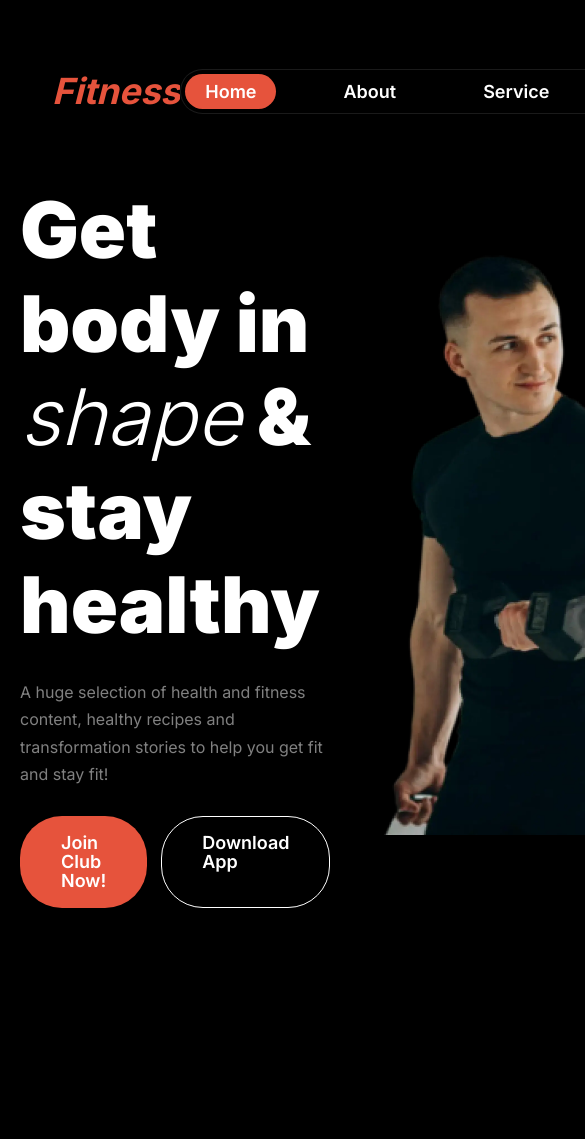
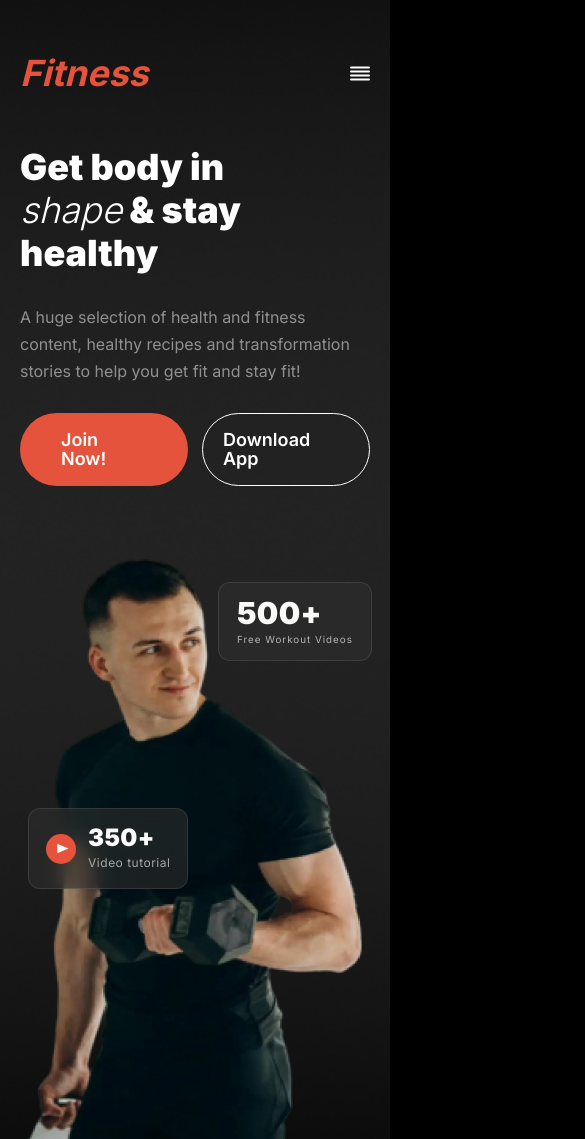
Before and after one commit to kawsersimanto/fintness, a plain HTML site: page index.html in a window 390 px wide. Shown: the top 1139 px of the page, 585 px wide, since content can reach past the window. Before the commit the page ends 908 px from the top, so only its background shows below. Drawn offline with Linux system fonts and the light colour scheme.

Commit message:
completed banner section and made it reponsive

```diff
--- a/index.html
+++ b/index.html
@@ -16,7 +16,7 @@
     <header class="navbar">
       <div class="container">
         <div class="flex items-center justify-between">
-          <a href="#">
+          <a href="index.html">
             <h2 class="logo">Fitness</h2>
           </a>
           <nav>
@@ -27,12 +27,17 @@
               <li><a href="#" class="nav-link">Contact</a></li>
             </ul>
           </nav>
+          <img
+            src="images/banner/hamburger.svg"
+            class="ham-burger-icon"
+            alt="hamburger icon"
+          />
         </div>
       </div>
     </header>
     <main class="banner">
       <div class="container">
-        <div class="banner-wrap">
+        <div class="banner-wrap flex items-center">
           <div class="banner-text-wrap">
             <h1 class="banner-title">
               Get body in <span class="highlight">shape</span> & stay healthy
@@ -42,7 +47,9 @@
               and transformation stories to help you get fit and stay fit!
             </p>
             <div class="banner-btn-group flex">
-              <a href="#" class="btn btn-primary">Join Club Now!</a>
+              <a href="#" class="btn btn-primary"
+                >Join <span class="club-text">Club</span> Now!</a
+              >
               <a href="#" class="btn btn-outline">Download App</a>
             </div>
           </div>
@@ -52,6 +59,17 @@
               alt="A body builder"
               class="banner-img"
             />
+            <div class="workout">
+              <h3>500+</h3>
+              <p>Free Workout Videos</p>
+            </div>
+            <div class="video-tutorial flex items-center">
+              <img src="images/banner/play-icon.svg" alt="Circle image" />
+              <div class="video-tutorial-content">
+                <h3>350+</h3>
+                <p>Video tutorial</p>
+              </div>
+            </div>
           </div>
         </div>
       </div>
--- a/style.css
+++ b/style.css
@@ -3,6 +3,7 @@
 :root {
   --theme-primary-font: "Inter", sans-serif;
   --theme-primary-color: #e6533c;
+  --theme-primary-dark-color: #ad4231;
   --theme-neutral-color: #ffffff;
   --theme-neutral-10: rgba(255, 255, 255, 0.1);
   --theme-text-color: rgba(255, 255, 255, 0.5);
@@ -16,6 +17,9 @@ body {
   margin: 0;
   padding: 0;
   box-sizing: border-box;
+}
+
+body {
   background-color: var(--theme-background-color);
 }
 
@@ -130,20 +134,39 @@ img {
   font-size: 18px;
   font-weight: 600;
   border: 1px solid transparent;
+  transition: background-color 300ms ease-in-out;
 }
 
 .btn-primary {
   background-color: var(--theme-primary-color);
 }
 
+.btn-primary:hover {
+  background-color: var(--theme-primary-dark-color);
+}
+
 .btn-outline {
   border-color: var(--theme-neutral-color);
+  transition: background-color 300ms ease-in-out, color 300ms ease-in-out;
+}
+
+.btn-outline:hover {
+  background-color: var(--theme-neutral-color);
+  color: var(--theme-background-color);
 }
 
 /* navbar */
 
 .navbar {
-  padding: 69px 32px;
+  padding: 69px 0;
+  position: absolute;
+  top: 0;
+  left: 0;
+  right: 0;
+}
+
+.ham-burger-icon {
+  display: none;
 }
 
 .logo {
@@ -180,6 +203,14 @@ img {
 
 /* banner  */
 
+.banner {
+  padding-top: 160px;
+  background-image: url("./images/banner/banner-bg.png");
+  background-size: cover;
+  background-repeat: no-repeat;
+  background-position: center center;
+}
+
 .banner-title {
   font-size: 78px;
   font-weight: 900;
@@ -191,9 +222,6 @@ img {
 }
 
 .banner-wrap {
-  display: grid;
-  grid-template-columns: repeat(2, 1fr);
-  align-items: center;
   gap: 54px;
 }
 
@@ -210,3 +238,217 @@ img {
   height: 580px;
   object-fit: contain;
 }
+
+.banner-image-wrap {
+  position: relative;
+}
+
+/* workout */
+
+.workout,
+.video-tutorial {
+  padding: 20px 23px;
+  border-radius: 12px;
+  border: 1px solid rgba(255, 255, 255, 0.1);
+  background: rgba(48, 48, 48, 0.54);
+  backdrop-filter: blur(10px);
+  position: absolute;
+  z-index: 2;
+}
+
+.workout {
+  top: 115px;
+  right: -90px;
+}
+
+.workout h3 {
+  color: #fafaf9;
+  font-size: 24px;
+  font-weight: 900;
+  letter-spacing: 0.3px;
+}
+
+.workout p {
+  color: rgba(255, 255, 255, 0.65);
+  font-size: 13px;
+  font-weight: 400;
+  letter-spacing: 1px;
+}
+
+.video-tutorial {
+  gap: 12px;
+  left: -66px;
+  bottom: 63px;
+}
+
+.video-tutorial h3 {
+  color: #fafaf9;
+  font-size: 24px;
+  font-weight: 900;
+  letter-spacing: 0.3px;
+}
+
+.video-tutorial-content p {
+  color: var(--Text-2, rgba(239, 237, 232, 0.65));
+  letter-spacing: 0.5px;
+}
+
+@media (min-width: 1025px) and (max-width: 1240px) {
+  .banner-wrap {
+    flex-direction: column;
+  }
+  .workout {
+    top: 37px;
+    right: -55px;
+  }
+}
+
+@media (min-width: 992px) and (max-width: 1024px) {
+  .workout {
+    top: 37px;
+    right: -55px;
+  }
+  .banner-wrap {
+    flex-direction: column;
+  }
+}
+
+@media (min-width: 767px) and (max-width: 991px) {
+  .banner-wrap {
+    flex-direction: column;
+  }
+}
+
+@media (min-width: 744px) and (max-width: 768px) {
+  .navbar {
+    padding: 52px 0;
+  }
+
+  .nav-items {
+    gap: 20px;
+  }
+
+  .banner {
+    padding-left: 52px;
+    padding-right: 52px;
+  }
+
+  .banner-wrap {
+    flex-direction: column;
+    gap: 125px;
+  }
+
+  .banner-title {
+    font-size: 78px;
+  }
+}
+
+@media (min-width: 595px) and (max-width: 743px) {
+  nav {
+    display: none;
+  }
+
+  .navbar {
+    padding: 52px 0;
+  }
+
+  .ham-burger-icon {
+    display: block;
+  }
+
+  .banner {
+    padding: 146px 0;
+  }
+
+  .banner-wrap {
+    flex-direction: column;
+  }
+
+  .banner-title {
+    font-size: 36px;
+  }
+}
+
+@media (min-width: 320px) and (max-width: 594px) {
+  .navbar {
+    padding: 52px 0;
+  }
+
+  nav {
+    display: none;
+  }
+
+  .ham-burger-icon {
+    display: block;
+  }
+
+  .banner-wrap {
+    flex-direction: column;
+  }
+
+  .banner {
+    padding: 146px 0;
+  }
+
+  .banner-wrap {
+    flex-direction: column;
+    gap: 73px;
+  }
+
+  .banner-title {
+    max-width: 230px;
+    font-size: 36px;
+  }
+
+  .banner-btn-group {
+    gap: 14px;
+  }
+
+  .btn {
+    padding: 16px 40px;
+  }
+
+  .btn-outline {
+    padding-left: 20px;
+    padding-right: 20px;
+  }
+
+  .club-text {
+    display: none;
+  }
+
+  .workout {
+    padding: 12px 18px;
+    top: 23px;
+    right: -10px;
+  }
+
+  .workout h3 {
+    font-size: 30.241px;
+  }
+
+  .workout p {
+    font-size: 9.828px;
+  }
+
+  .video-tutorial {
+    padding: 15px 17px;
+  }
+
+  .video-tutorial img {
+    width: 30px;
+    height: 30px;
+  }
+
+  .video-tutorial {
+    font-size: 18px;
+    gap: 12px;
+    left: 0;
+    top: auto;
+    bottom: auto;
+  }
+
+  .video-tutorial p {
+    font-size: 12px;
+  }
+}
```
Also changed, not shown: images/banner/banner-bg.png (added), images/banner/hamburger.svg (added), images/banner/play-icon.svg (added).
